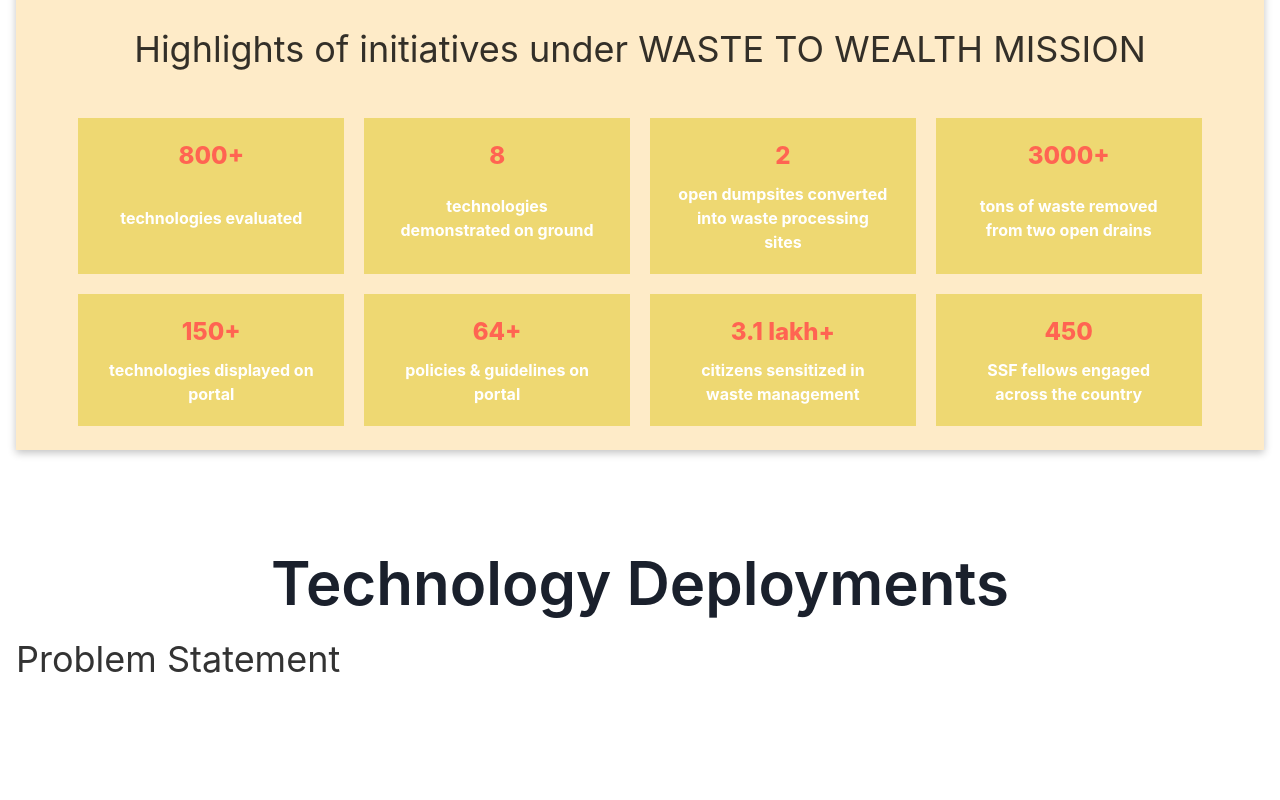
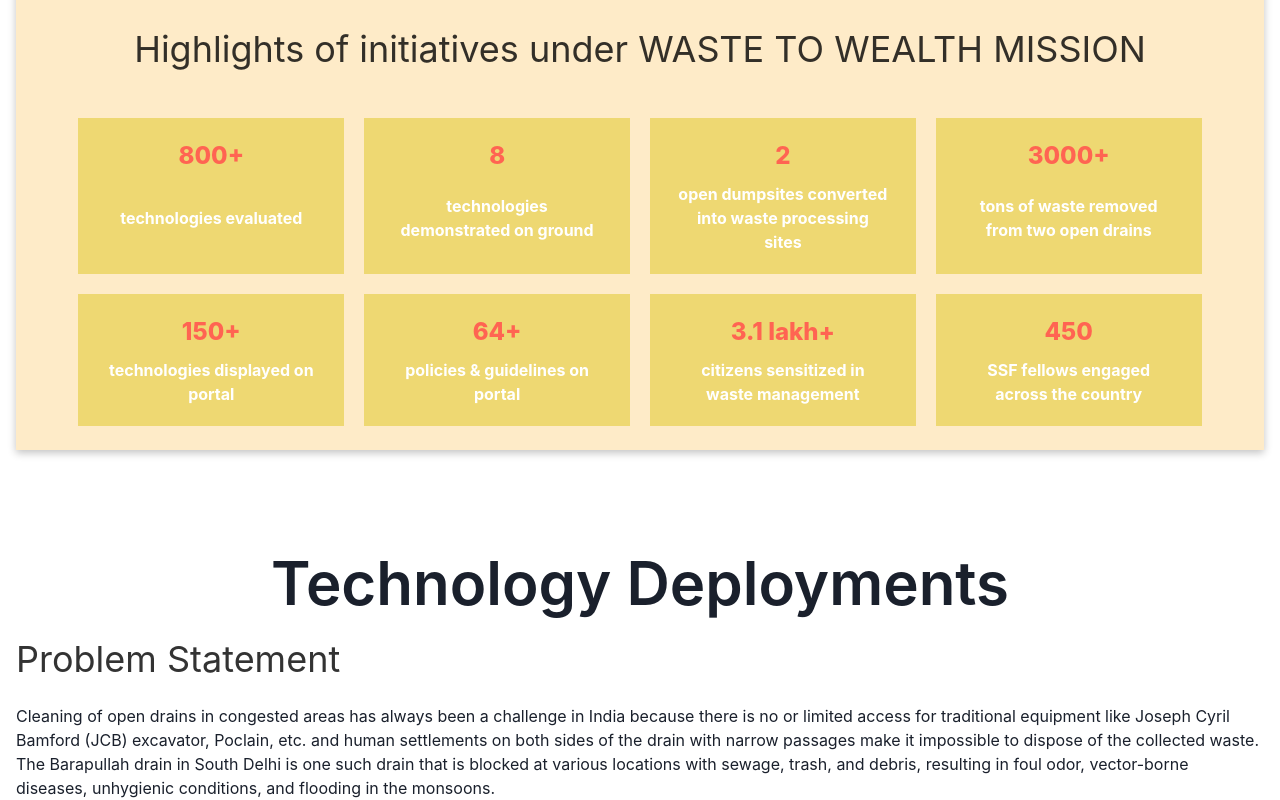
Before and after one commit to AkshayVerma-Ipsator/IpsatorOfficial, a React (Vite) app in the folder drain-reactBlog/: page / in a window 1280 px wide. Shown: the part 1767-2567 px from the top of the page. Before the commit the page ends 2471 px from the top, so only its background shows below. Built offline with nearby package versions, Linux system fonts and the light colour scheme.

Commit message:
Cleaning BPD

```diff
--- a/drain-reactBlog/src/components/CleaningBPD.jsx
+++ b/drain-reactBlog/src/components/CleaningBPD.jsx
@@ -1,12 +1,22 @@
-import { Box, Heading } from '@chakra-ui/react';
+import { Box, Heading, Text } from '@chakra-ui/react';
 import React from 'react';
 
 const CleaningBPD = () => {
   return (
     <Box >
         <Box>
-            <Heading  lineHeight={1.1} fontWeight={600} textAlign={"left"} py="24px"
-                    fontSize={"36px"} color="blackAlpha.800" fontWeight="400">Problem Statement</Heading>
+            <Heading  lineHeight={1.1} textAlign={"left"} py="24px" fontSize={"36px"} color="blackAlpha.800" fontWeight="400">
+                        Problem Statement
+            </Heading>
+            <Text fontSize="16px">
+            Cleaning of open drains in congested areas has always been a challenge in India
+            because there is no or limited access for traditional equipment like Joseph Cyril
+            Bamford (JCB) excavator, Poclain, etc. and human settlements on both sides of the
+            drain with narrow passages make it impossible to dispose of the collected waste. The
+            Barapullah drain in South Delhi is one such drain that is blocked at various locations
+            with sewage, trash, and debris, resulting in foul odor, vector-borne diseases, unhygienic
+            conditions, and flooding in the monsoons.
+            </Text>
         </Box>
     </Box>
   );
--- /dev/null
+++ b/drain-reactBlog/src/components/DWMTP.jsx
@@ -0,0 +1,11 @@
+import React from 'react';
+
+const DWMTP = () => {
+  return (
+    <div>
+
+    </div>
+  );
+}
+
+export default DWMTP;
--- a/drain-reactBlog/src/pages/page1/Technology.jsx
+++ b/drain-reactBlog/src/pages/page1/Technology.jsx
@@ -1,6 +1,7 @@
 import { Box, Container, Heading, Text } from '@chakra-ui/react';
 import React from 'react';
 import CleaningBPD from '../../components/CleaningBPD';
+import DWMTP from '../../components/DWMTP';
 
 const Technology = () => {
   return (
@@ -13,8 +14,11 @@ const Technology = () => {
           <Text>
             Technology Deployments
           </Text>
+          </Heading>
+          <Box>
           <CleaningBPD/>
-          </Heading>
+          <DWMTP/>
+          </Box>
     </Box>
     </Container>
   );
```
